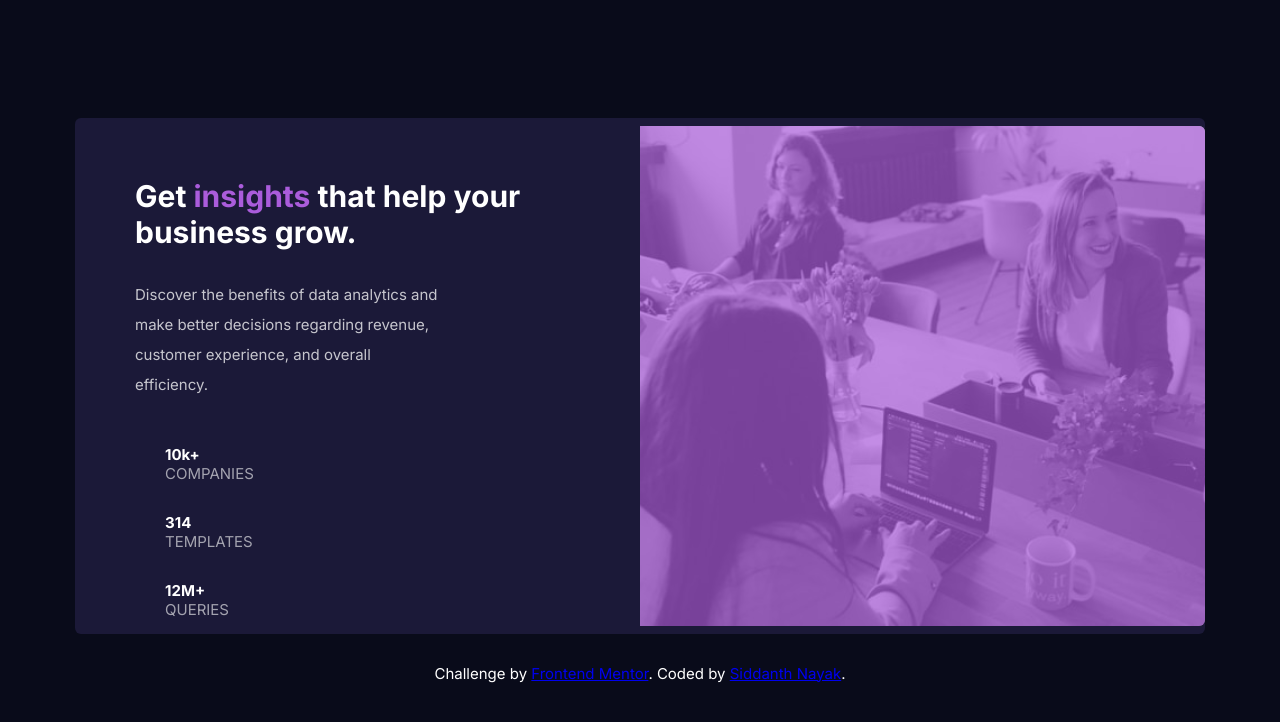
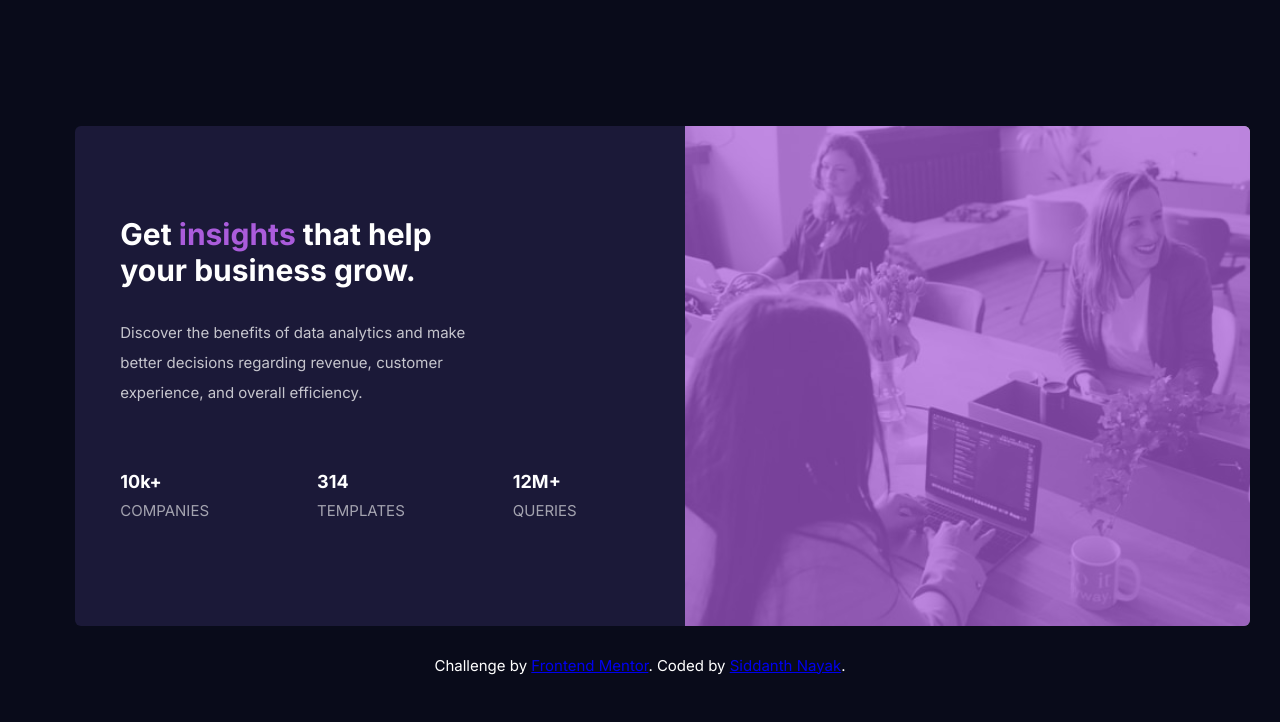
Before and after one commit to SiddanthNayak/Stats-Preview-Card, a plain HTML site: page index.html in a window 1280 px wide. Drawn offline with Linux system fonts and the light colour scheme.

Commit message:
Final Commit

```diff
--- a/index.html
+++ b/index.html
@@ -16,13 +16,11 @@
     <h1>Get <span>insights</span> that help your business grow.</h1>
     <p>Discover the benefits of data analytics and make better decisions regarding revenue, customer
     experience, and overall efficiency.</p>
-    <div class="stats">
-      <ul>
-        <li>10k+<span><br>COMPANIES</span></li>
-        <li>314<span><br>TEMPLATES</span></li>
-        <li>12M+<span><br>QUERIES</span></li>
-      </ul>
-    </div>
+    <ul class="stats">
+      <li>10k+<small><br>COMPANIES</small></li>
+      <li>314<small><br>TEMPLATES</small></li>
+      <li>12M+<small><br>QUERIES</small></li>
+    </ul>
   </div>
 </div>
   <div class="attribution">
--- a/style.css
+++ b/style.css
@@ -19,22 +19,24 @@ body{
     background-color:  hsl(244, 38%, 16%);
     width: 100%;
     border-radius: .4em;
-    padding: 0em 0em 1em 0em;
-    margin: 0em 0em 2em 0em;
+    padding-bottom: 0.1em;
+    margin-bottom: 2em;
 }
-.container h1{
-    padding: 1.5em 0.5em 0.75em 0.5em;
+.card h1{
     color: hsl(0, 0%, 100%);
+    padding: 1em 0.5em 0em 0.5em;
+    margin-bottom: 1em;
 }
 
-.container h1 span{
+.card h1 span{
     color: hsl(277, 64%, 61%);
 }
 
-.container p{
-    padding: 0em 1.5em 1.5em 1.5em;
+.card p{
     color: hsla(0, 0%, 100%, 0.75);
     line-height: 2em;
+    padding: 0em 1.5em;
+    margin-bottom: 2em;
 }
 
 .container .card_picture{
@@ -51,15 +53,15 @@ body{
 
 .stats li{
     color: hsl(0, 0%, 100%);
-    padding: 1em 6em;
     list-style-type: none;
     font-weight: 700;
+    font-size: larger;
+    margin-bottom: 2em;
+    line-height: 1.5em;
 }
 
-.stats span{
-    text-transform: uppercase;
+.stats small{
     font-weight: 400;
-    font-size: 15px;
     color: hsla(0, 0%, 100%, 0.6);
 }
 
@@ -74,25 +76,24 @@ body{
         min-height: 100vh;
         padding: 0em 5em;
     }
-
-
-    .container .card h1{
+    .card h1{
         margin: 0em;
-        padding: 2em 2em 0em 2em;
+        padding: 3em 6em 0em 3em;
+        margin-bottom: 1em;
     }
 
     .container{
         display: flex;
         flex-direction: row-reverse;
-        align-items: center;
         justify-content: center;
-        padding: 0;
+        padding: 0em;
         text-align: left;
     }
 
-    .container p{
+    .card p{
         margin: 0em;
-        padding: 2em 13em 2em 4em;
+        padding: 0em 12em 0em 6em;
+        margin-bottom: 4em;
     }
 
     .container .card_picture .overlay{
@@ -110,6 +111,10 @@ body{
     .stats{
         display: flex;
         flex-direction: row;
+        padding-left: 6em;
     }
-
+    .stats li{
+        margin: 0em 6em 0em 0em;
+        font-weight: 700;
+    }
 }
```
